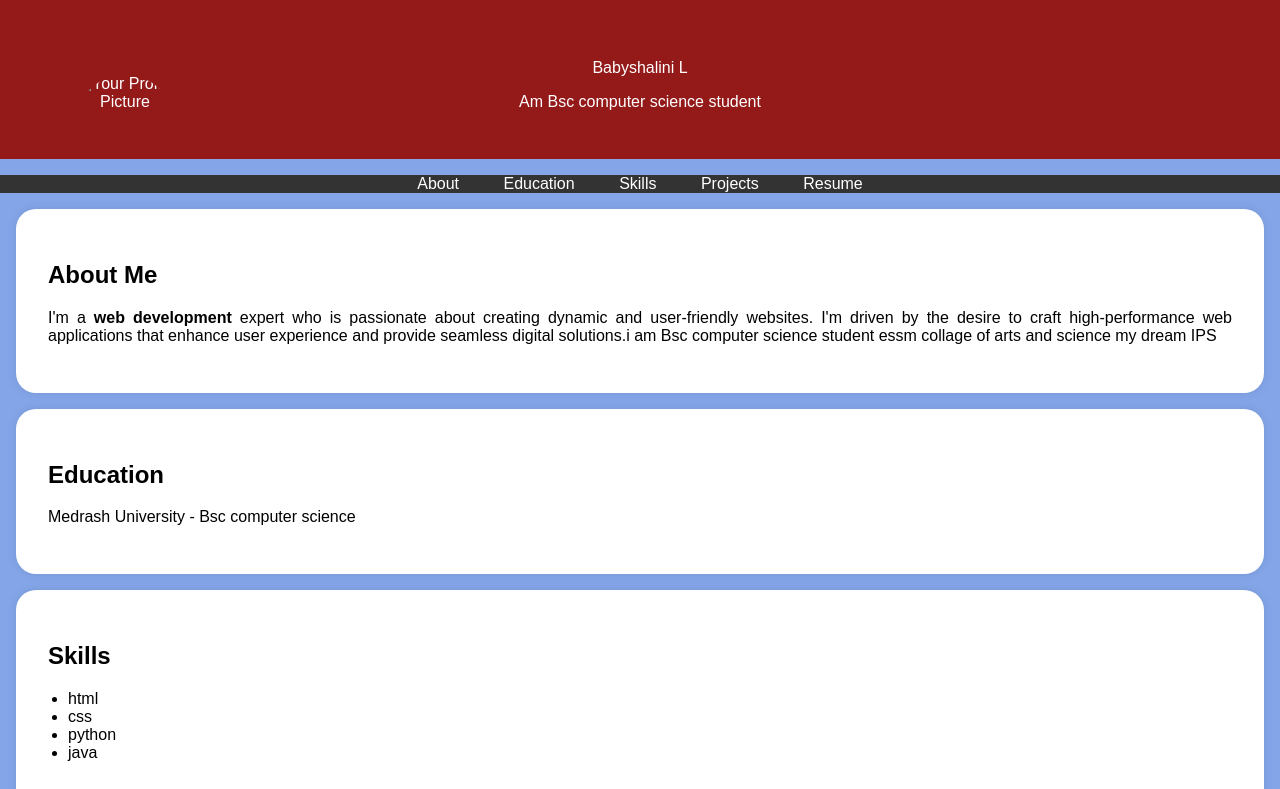
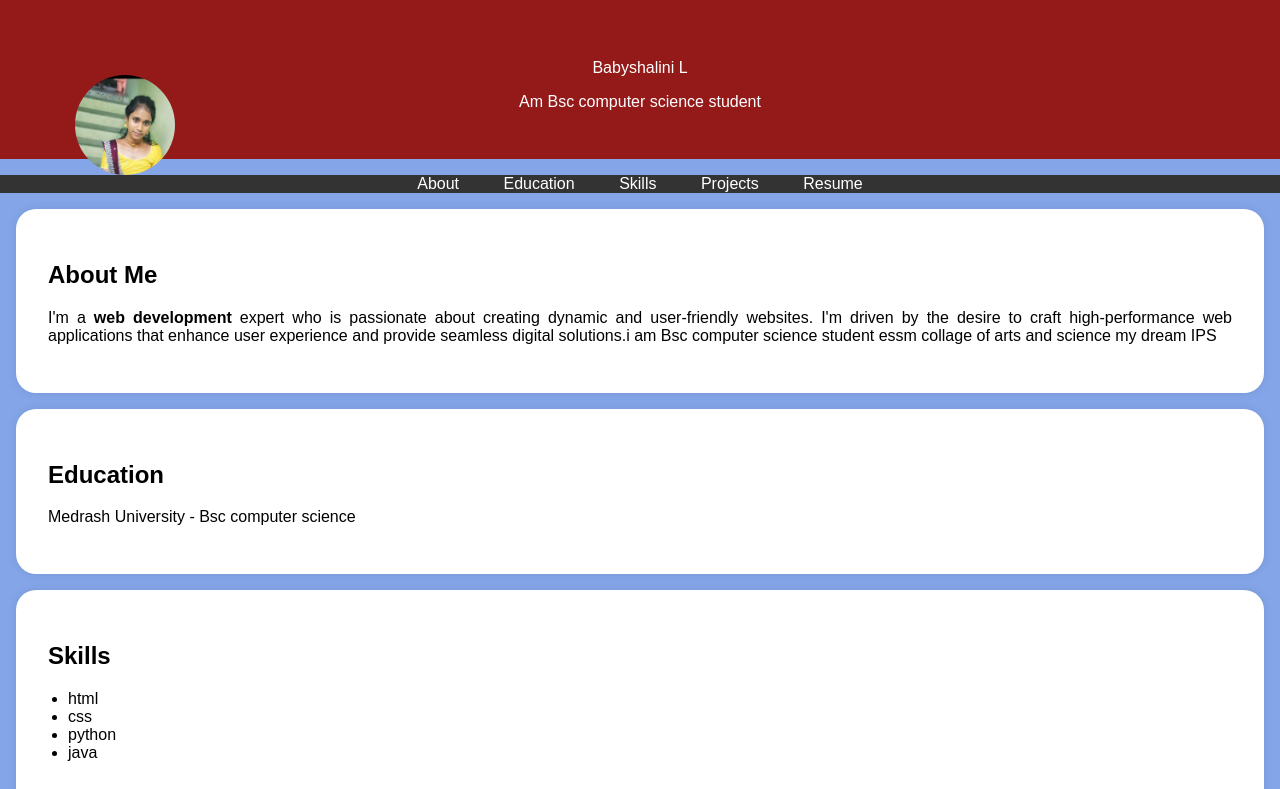
Before and after one commit to vetribaby23455/Baby, a plain HTML site: page index.html in a window 1280 px wide. Shown: the top 789 px of the page. Drawn offline with Linux system fonts and the light colour scheme.

Commit message:
Update index.html

```diff
--- a/index.html
+++ b/index.html
@@ -95,7 +95,7 @@
     <header>
         <div class="header-content">
             <!-- Add your profile picture here -->
-            <img src="photo.jpg" alt="Your Profile Picture" class="profile-picture">
+            <img src="photopic.jpg" alt="Your Profile Picture" class="profile-picture">
             <h1></h1>Babyshalini L</h1>
             <p>Am Bsc computer science student</p>
         </div>
```
